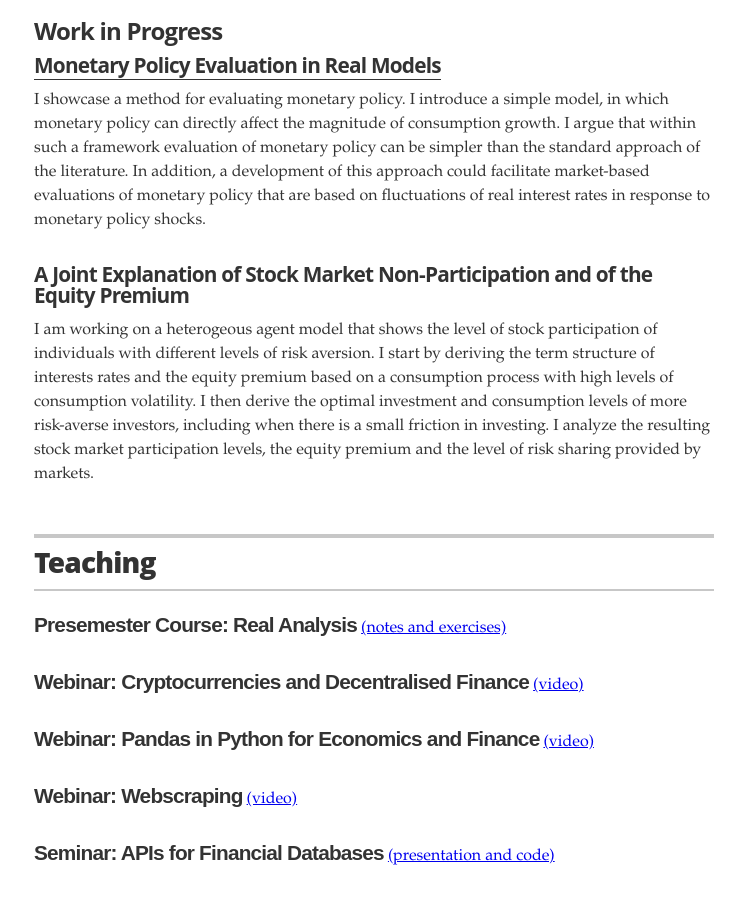
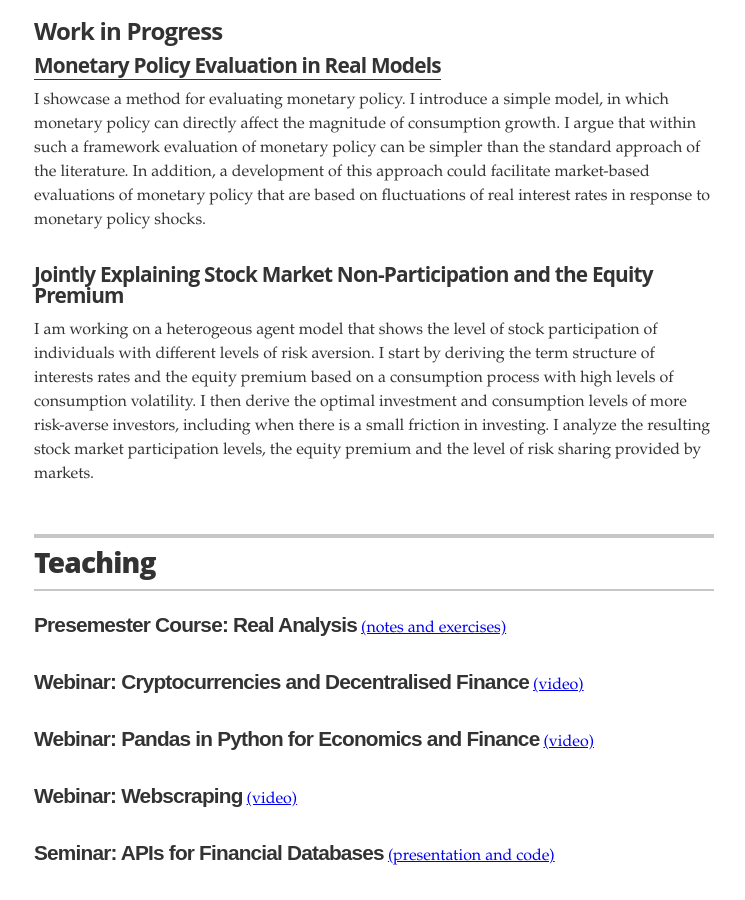
Before and after one commit to errikos-melissinos/errikos-melissinos.github.io, a Jekyll site: the page built from index.html, in a window 1280 px wide and 900 px high, scrolled down 1719 px. Shown: the whole window, without its empty margins (266-1011 px from the left). Built offline with Jekyll 4.4.1, drawn with Linux system fonts in a browser that asks for light colours.

Commit message:
Update projects2.yml

```diff
--- a/_data/projects2.yml
+++ b/_data/projects2.yml
@@ -6,6 +6,6 @@
   url: https://www.dropbox.com/s/x8sfm1u2hnf0oup/monetary%20policy%20evaluation.pdf?dl=0
   description: I showcase a method for evaluating monetary policy. I introduce a simple model, in which monetary policy can directly affect the magnitude of consumption growth. I argue that within such a framework evaluation of monetary policy can be simpler than the standard approach of the literature. In addition, a development of this approach could facilitate market-based evaluations of monetary policy that are based on fluctuations of real interest rates in response to monetary policy shocks.
 
-# A joint explanation of stock market non-participation and the equity premium
-- project: "A Joint Explanation of Stock Market Non-Participation and of the Equity Premium"
+# Jointly explaining stock market non-participation and the equity premium
+- project: "Jointly Explaining Stock Market Non-Participation and the Equity Premium"
   description: I am working on a heterogeous agent model that shows the level of stock participation of individuals with different levels of risk aversion. I start by deriving the term structure of interests rates and the equity premium based on a consumption process with high levels of consumption volatility. I then derive the optimal investment and consumption levels of more risk-averse investors, including when there is a small friction in investing. I analyze the resulting stock market participation levels, the equity premium and the level of risk sharing provided by markets.
```
